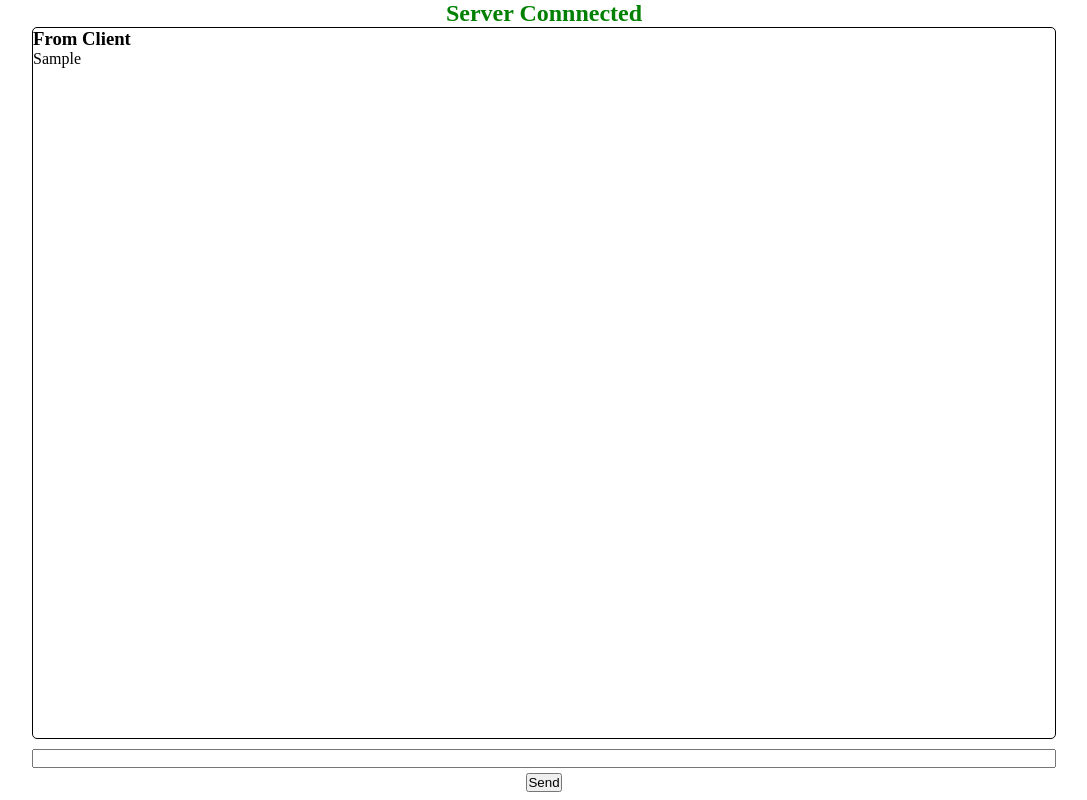
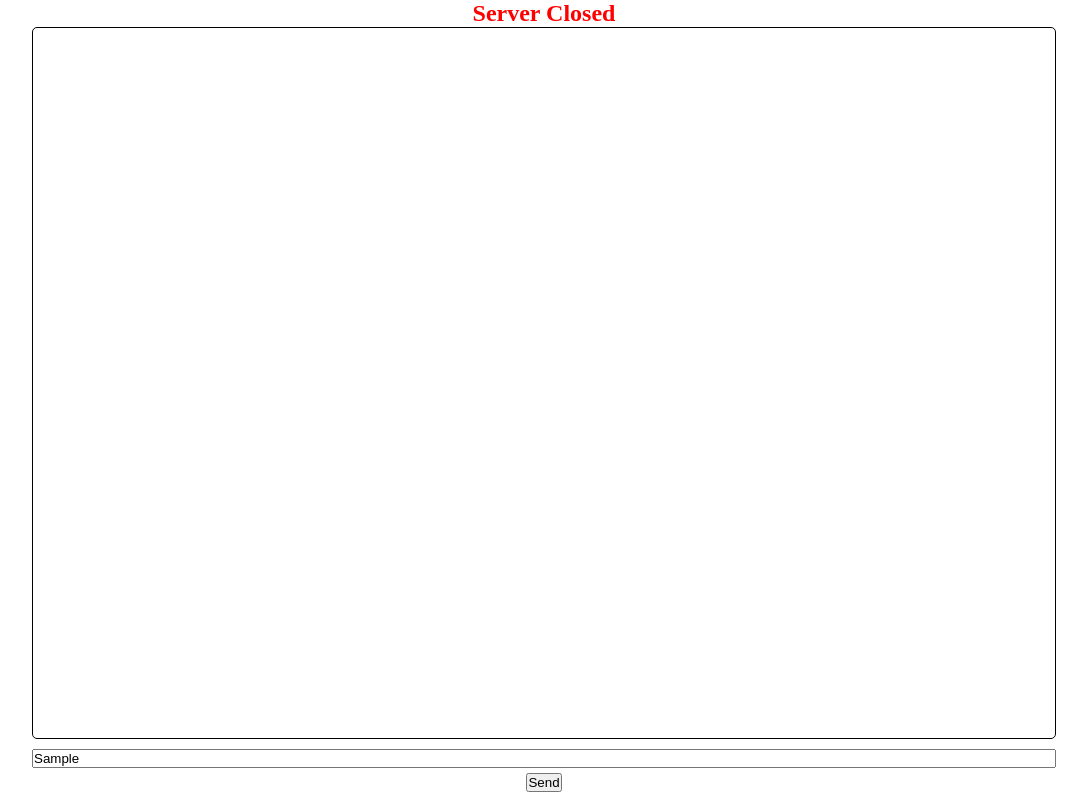
Before and after one commit to alexbalak21/websockets, a plain HTML site: page front/index.html in a window 1280 px wide. Both pictures are taken after typing "Sample" into the empty fields and a click on the button "Send". Shown: the whole page, without its empty margins (96-1183 px from the left). Drawn offline with Linux system fonts and the light colour scheme.

Commit message:
Front Fixed. Server Status fixed. Cant send messages when server disconnected.

```diff
--- a/front/index.html
+++ b/front/index.html
@@ -8,7 +8,7 @@
         <title>WebSockets</title>
     </head>
     <body>
-        <h2 id="status">Server Disconnectd</h2>
+        <h2 id="status">Server Status</h2>
         <main></main>
 
         <input type="text" />
--- a/front/script.js
+++ b/front/script.js
@@ -6,39 +6,44 @@ const main = document.querySelector("main")
 const input = document.querySelector("input")
 const button = document.querySelector("button")
 
-function connect(adress = "ws://localhost:8765") {
-    let socket = null
-    try {
-        socket = new WebSocket(adress)
-        console.log("Try")
-        socket.addEventListener("open", () => {})
-        server_status.innerText = "Server Connnected"
-        server_status.style.color = "Green"
-        socket.addEventListener("open", () => socket.send("Client Connnected"))
-    } catch (err) {
-        console.log("Server Disconnected")
-    }
-    return socket
-}
+//CREEATINGCONNECTION SOCKET
 
-function Listen_to_client(socket) {
+const SOCKET = new WebSocket("ws://localhost:8765")
+
+function Listen_to_client() {
     input.addEventListener("keypress", (e) => {
+        if (SOCKET.readyState !== 1) {
+            console.log("Server not Connected")
+            return null
+        }
         if (e.key === "Enter" && input.value !== "") {
             const msg = input.value
-            socket.send(msg)
+            SOCKET.send(msg)
             from_client(msg)
             input.value = ""
         }
     })
     button.addEventListener("click", () => {
+        if (SOCKET.readyState !== 1) {
+            console.log("Server not Connected")
+            return null
+        }
         const msg = input.value
         if (input.value !== "") {
-            socket.send(msg)
+            SOCKET.send(msg)
             from_client(msg)
             input.value = ""
         }
     })
-    return socket
+    return null
+}
+
+function Listen_to_server() {
+    if (SOCKET.readyState > 1) {
+        console.log("Server not Connected")
+        return null
+    }
+    SOCKET.onmessage = (event) => from_server(event.data)
 }
 
 function from_client(message) {
@@ -59,32 +64,40 @@ function from_server(message) {
     main.appendChild(p)
 }
 
-function Listen_to_server(socket) {
-    socket.addEventListener("message", (event) => {
-        from_server(event.data)
+function Disconnect() {
+    SOCKET.close(1000, "Disconnect")
+}
+
+function Listen_to_window_close() {
+    window.addEventListener("beforeunload", () => {
+        Disconnect()
     })
 }
-
-function Disconnect(socket) {
-    socket.close(1000, "Disconnect")
-}
-
-function Listen_to_close(socket) {
-    window.addEventListener("beforeunload", () => {
-        Disconnect(socket)
-    })
+function server_status_checker() {
+    SOCKET.onopen = () => {
+        server_status.innerText = "Server Connected"
+        server_status.style.color = "green"
+    }
+    SOCKET.onerror = () => {
+        server_status.innerText = "Server Error"
+        server_status.style.color = "yellow"
+    }
+    SOCKET.onclose = () => {
+        server_status.innerText = "Server Closed"
+        server_status.style.color = "red"
+    }
 }
 
 function app() {
-    let socket = null
-    socket = connect()
-
-    Listen_to_server(socket)
-    Listen_to_client(socket)
-    Listen_to_close(socket)
+    server_status_checker()
+    Listen_to_server()
+    Listen_to_client()
+    Listen_to_window_close()
 }
 app()
 
 const m = { from: "Alex", to: "Max", message: "Hello" }
 
 console.log(JSON.stringify(m))
+
+console.log(SOCKET.readyState)
--- a/front/style.css
+++ b/front/style.css
@@ -26,5 +26,5 @@ input {
     margin-bottom: 5px;
 }
 h2 {
-    color: red;
+    color: gray;
 }
```
